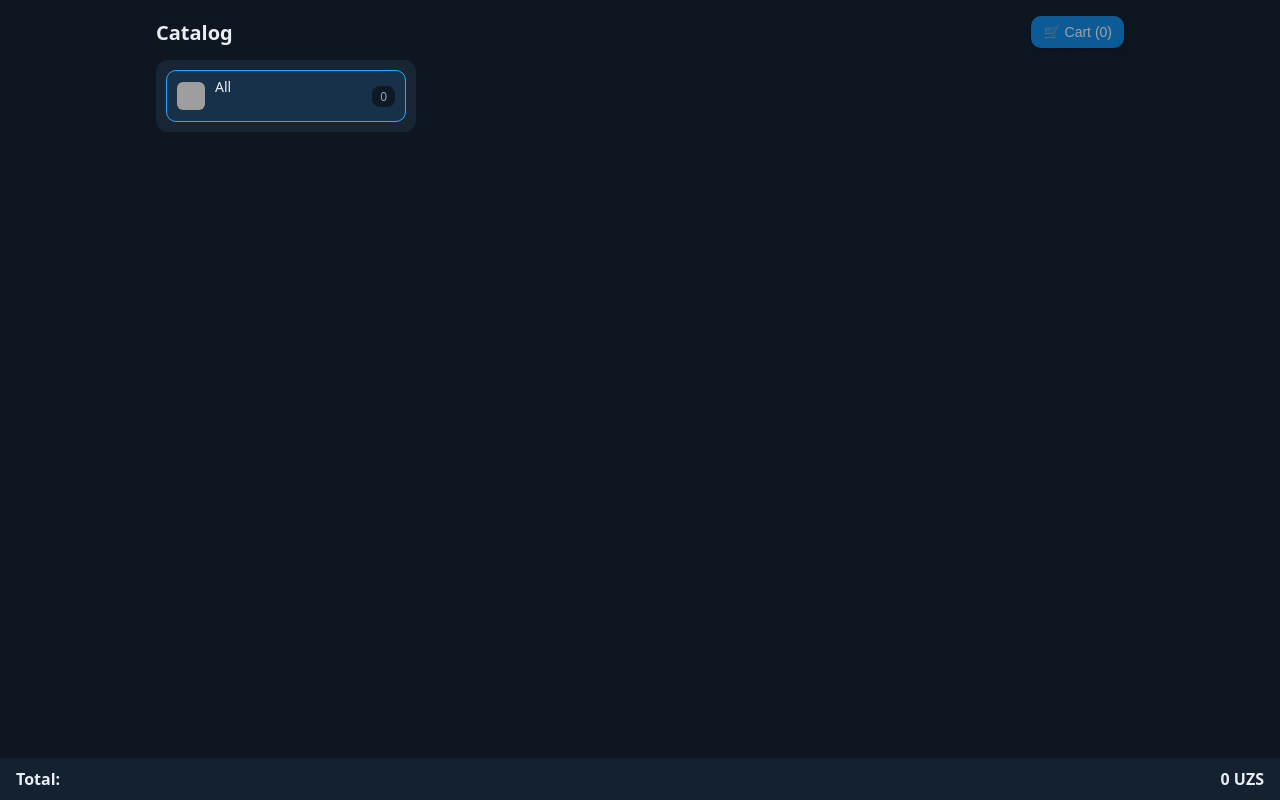
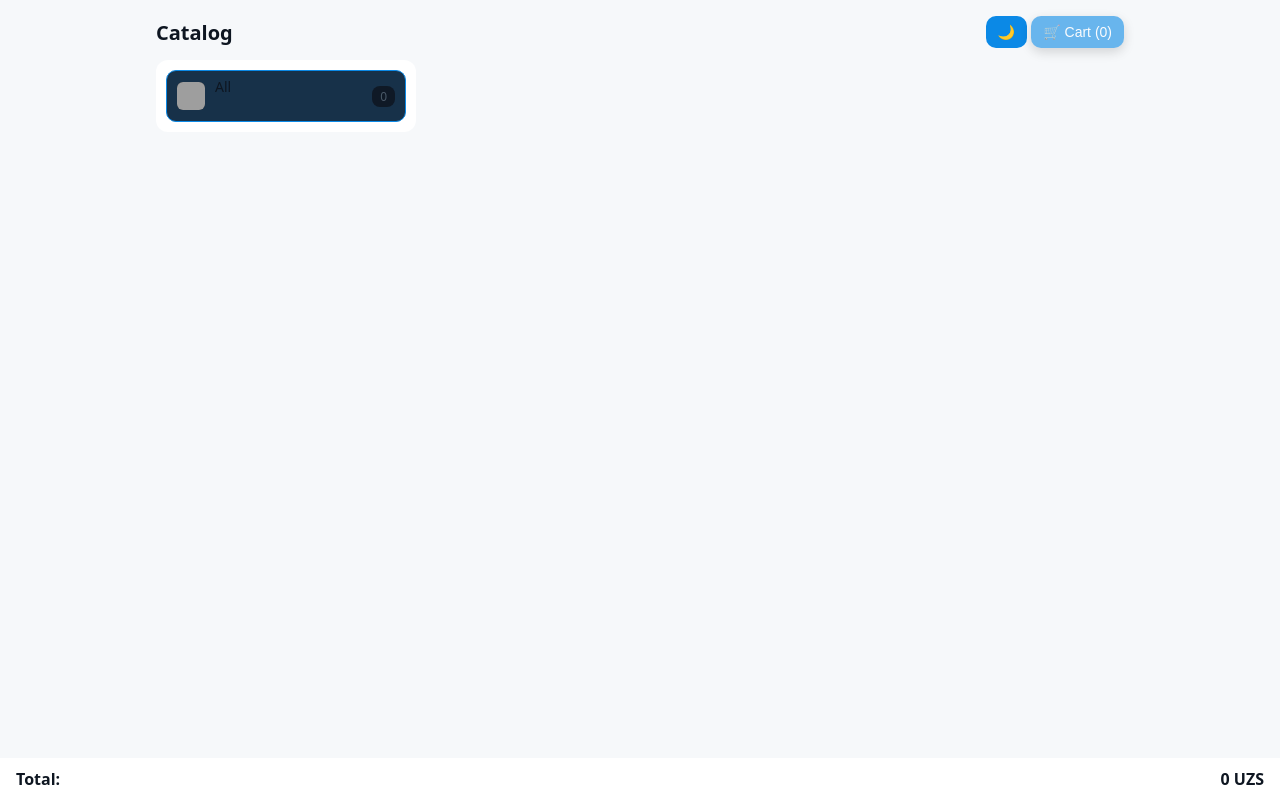
Before and after one commit to Bunyod1202/skazkamarket, a Django app: page /webapp/ in a window 1280 px wide. Run offline with Django 4.2, Linux system fonts and the light colour scheme; data that the repository does not hold is empty; some libraries are stand-ins or nearby versions; grey boxes are pictures that could not be loaded.

Commit message:
add theme mod

```diff
--- a/static/webapp/app.js
+++ b/static/webapp/app.js
@@ -71,6 +71,7 @@
   const $totalBarLabel = document.getElementById('totalBarLabel');
   const $cartPanel = document.getElementById('cartPanel');
   const $cartBtn = document.getElementById('cartBtn');
+  const $themeToggle = document.getElementById('themeToggle');
   const $checkout = document.getElementById('checkout');
   const $comment = document.getElementById('comment');
   const $address = document.getElementById('address');
@@ -262,12 +263,33 @@
   }
 
   // Boot ------------------------------------------------------------------
+  // Theme handling --------------------------------------------------------
+  function detectTheme(){
+    const saved = localStorage.getItem('theme');
+    if (saved==='light' || saved==='dark') return saved;
+    if (tg && tg.colorScheme) return tg.colorScheme === 'dark' ? 'dark' : 'light';
+    try{ return window.matchMedia && window.matchMedia('(prefers-color-scheme: light)').matches ? 'light' : 'dark'; }catch(e){ return 'dark' }
+  }
+  function applyTheme(th){
+    document.body.classList.remove('theme-light');
+    if (th==='light') document.body.classList.add('theme-light');
+    localStorage.setItem('theme', th);
+    if ($themeToggle) $themeToggle.textContent = (th==='light' ? '🌙' : '☀️');
+  }
+
   initTexts();
+  applyTheme(detectTheme());
   upsertUser();
   loadAll();
   if ($cartBtn){
     $cartBtn.addEventListener('click', ()=>{ if($cartPanel){ $cartPanel.classList.toggle('open'); } });
     updateTotal();
   }
+  if ($themeToggle){
+    $themeToggle.addEventListener('click', ()=>{
+      const cur = localStorage.getItem('theme') || (document.body.classList.contains('theme-light') ? 'light' : 'dark');
+      applyTheme(cur==='light' ? 'dark' : 'light');
+    });
+  }
   if ($checkout) $checkout.addEventListener('click', submitOrder);
 })();
--- a/static/webapp/styles.css
+++ b/static/webapp/styles.css
@@ -1,6 +1,8 @@
 :root{ --bg:#0e1621; --fg:#e9eef3; --card:#182533; --accent:#2ea6ff; --muted:#99a7b5 }
+/* Light theme overrides */
+.theme-light{ --bg:#f6f8fa; --fg:#0e1621; --card:#ffffff; --accent:#0b89e6; --muted:#4a5968 }
 *{ box-sizing:border-box }
-body{ margin:0; font-family:system-ui, -apple-system, Segoe UI, Roboto, Arial, sans-serif; background:var(--bg); color:var(--fg) }
+body{ margin:0; font-family:system-ui, -apple-system, Segoe UI, Roboto, Arial, sans-serif; background:var(--bg); color:var(--fg); transition: background-color .2s ease, color .2s ease }
 .container{ max-width:1000px; margin:0 auto; padding:16px }
 header{ display:flex; justify-content:space-between; align-items:center; margin-bottom:12px }
 h1{ font-size:20px; margin:0 }
@@ -45,12 +47,12 @@ input#whatsapp, input#email{ width:100%; border-radius:8px; border:1px solid #22
 /* Floating cart button */
 #cartBtn{ position:fixed; right:16px; bottom:16px; z-index:1000; background:#0b89e6; color:#fff; border:none; border-radius:24px; padding:10px 14px; font-size:14px; box-shadow:0 4px 12px rgba(0,0,0,0.25);}#cartBtn:disabled{ opacity:.6 }
 /* Header cart button (not floating) */
-header #cartBtn{ position:static; background:#0b89e6; color:#fff; border:none; border-radius:10px; padding:8px 12px; font-size:14px }
+header #cartBtn, header #themeToggle{ position:static; background:#0b89e6; color:#fff; border:none; border-radius:10px; padding:8px 12px; font-size:14px; cursor:pointer }
 
 /* Drawer cart: hidden by default, opens on demand */
 .cart{ display:none; position:fixed; left:0; right:0; bottom:0; max-height:80vh; overflow:auto; border-radius:12px 12px 0 0; z-index:1200 }
 .cart.open{ display:flex }
 
 /* Sticky total bar at bottom when cart is closed */
-#totalBar{ position:fixed; left:0; right:0; bottom:0; background:#142131; color:var(--fg); padding:10px 16px; display:flex; justify-content:space-between; align-items:center; z-index:500 }
+#totalBar{ position:fixed; left:0; right:0; bottom:0; background:var(--card); color:var(--fg); padding:10px 16px; display:flex; justify-content:space-between; align-items:center; z-index:500 }
 #totalBar span{ font-weight:600 }
--- a/templates/webapp/index.html
+++ b/templates/webapp/index.html
@@ -11,7 +11,10 @@
   <div class="container">
     <header>
       <h1 id="title">Katalog</h1>
-      <button id="cartBtn" type="button" aria-label="Cart">🛒</button>
+      <div class="header-actions">
+        <button id="themeToggle" type="button" aria-label="Theme">🌙</button>
+        <button id="cartBtn" type="button" aria-label="Cart">🛒</button>
+      </div>
     </header>
 
     <div class="layout">
```
